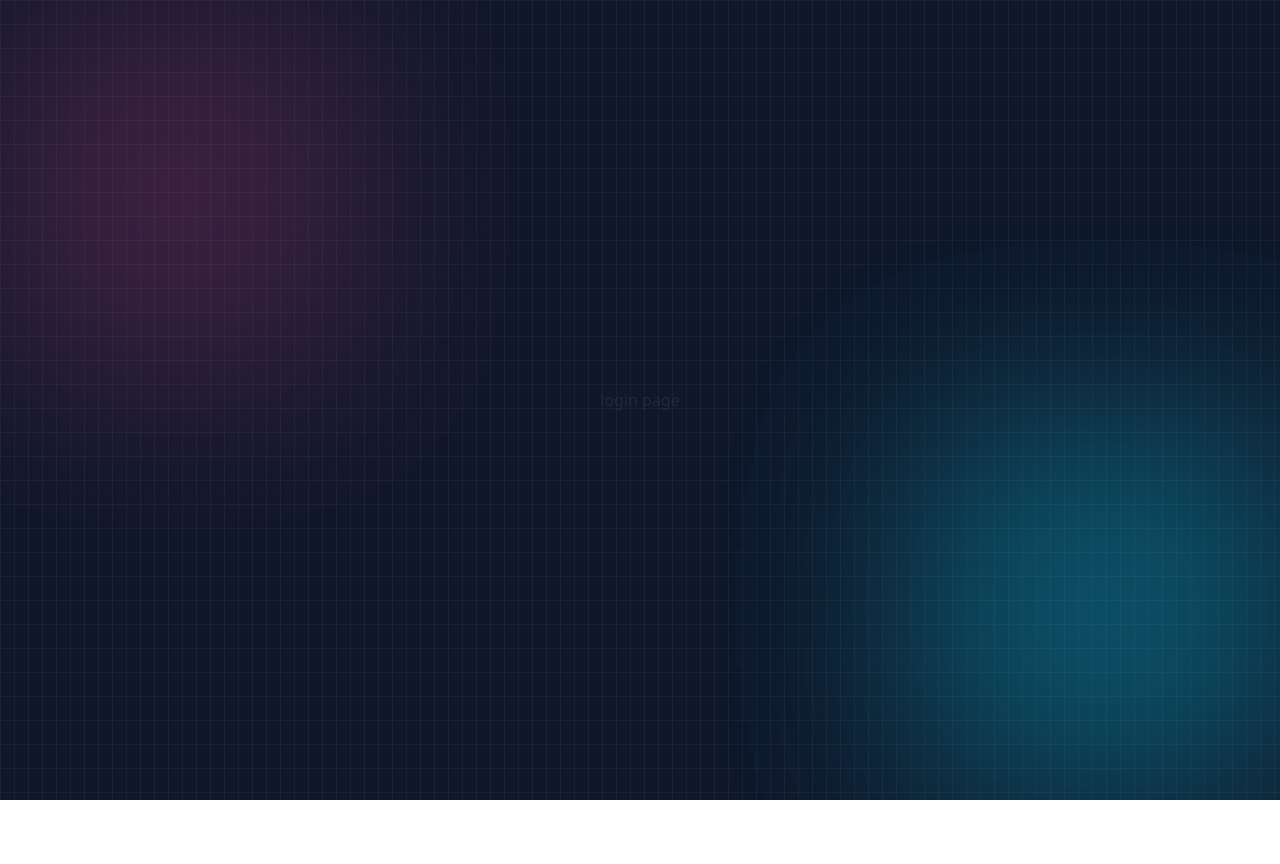
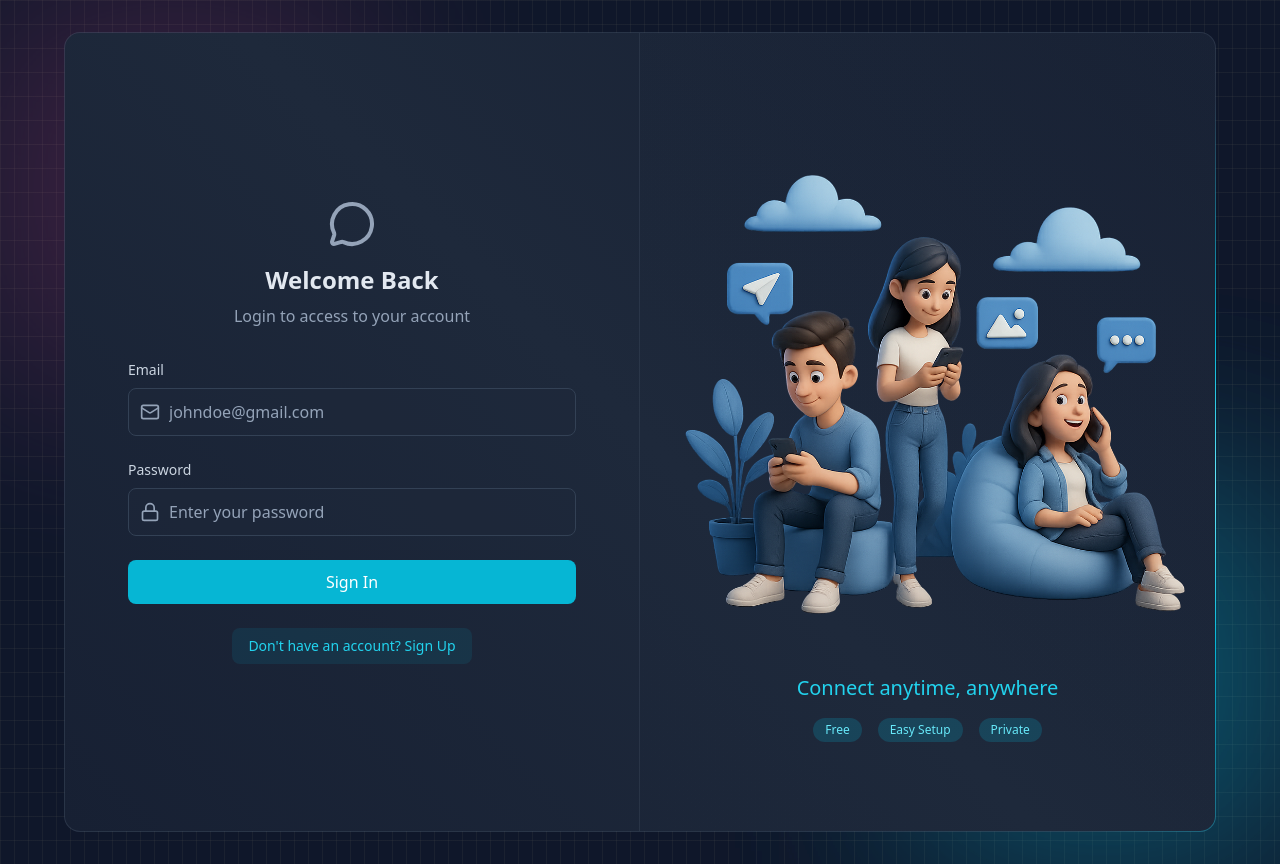
Before and after one commit to Bhupesh-Dewangan/ChatNova--Real-time-chat-application, a React (Vite) app in the folder frontend/: page /login in a window 1280 px wide. Before the commit the page ends 800 px from the top, so only its background shows below. Built offline with nearby package versions, Linux system fonts and the light colour scheme; no server answers.

Commit message:
Implemented Login and Logout feature

```diff
--- a/frontend/src/pages/ChatPage.jsx
+++ b/frontend/src/pages/ChatPage.jsx
@@ -1,4 +1,12 @@
+import { useAuthStore } from "../store/useAuthStore";
+
 function ChatPage() {
-  return <div>ChatPage</div>;
+  const { logout } = useAuthStore();
+  return (
+    <div className="z-10">
+      ChatPage
+      <button onClick={logout}>logout</button>
+    </div>
+  );
 }
 export default ChatPage;
--- a/frontend/src/pages/LoginPage.jsx
+++ b/frontend/src/pages/LoginPage.jsx
@@ -1,4 +1,108 @@
+import { useState } from "react";
+import { useAuthStore } from "../store/useAuthStore";
+import BorderAnimatedContainer from "../components/BorderAnimatedContainer";
+import { MessageCircleIcon, MailIcon, LoaderIcon, LockIcon } from "lucide-react";
+import { Link } from "react-router";
+
 function LoginPage() {
-  return <div>login page</div>;
+  const [formData, setFormData] = useState({ email: "", password: "" });
+  const { login, isLogginIn } = useAuthStore();
+
+  const handleSubmit = (e) => {
+    e.preventDefault();
+    login(formData);
+  };
+
+  return (
+    <div className="w-full flex items-center justify-center p-4 bg-slate-900">
+      <div className="relative w-full max-w-6xl md:h-[800px] h-[650px]">
+        <BorderAnimatedContainer>
+          <div className="w-full flex flex-col md:flex-row">
+            {/* FORM CLOUMN - LEFT SIDE */}
+            <div className="md:w-1/2 p-8 flex items-center justify-center md:border-r border-slate-600/30">
+              <div className="w-full max-w-md">
+                {/* HEADING TEXT */}
+                <div className="text-center mb-8">
+                  <MessageCircleIcon className="w-12 h-12 mx-auto text-slate-400 mb-4" />
+                  <h2 className="text-2xl font-bold text-slate-200 mb-2">Welcome Back</h2>
+                  <p className="text-slate-400">Login to access to your account</p>
+                </div>
+
+                {/* FORM */}
+                <form onSubmit={handleSubmit} className="space-y-6">
+                  {/* EMAIL INPUT */}
+                  <div>
+                    <label className="auth-input-label">Email</label>
+                    <div className="relative">
+                      <MailIcon className="auth-input-icon" />
+
+                      <input
+                        type="email"
+                        value={formData.email}
+                        onChange={(e) => setFormData({ ...formData, email: e.target.value })}
+                        className="input"
+                        placeholder="johndoe@gmail.com"
+                      />
+                    </div>
+                  </div>
+
+                  {/* PASSWORD INPUT */}
+                  <div>
+                    <label className="auth-input-label">Password</label>
+                    <div className="relative">
+                      <LockIcon className="auth-input-icon" />
+
+                      <input
+                        type="password"
+                        value={formData.password}
+                        onChange={(e) => setFormData({ ...formData, password: e.target.value })}
+                        className="input"
+                        placeholder="Enter your password"
+                      />
+                    </div>
+                  </div>
+
+                  {/* SUBMIT BUTTON */}
+                  <button className="auth-btn" type="submit" disabled={isLogginIn}>
+                    {isLogginIn ? (
+                      <LoaderIcon className="w-full h-5 animate-spin text-center" />
+                    ) : (
+                      "Sign In"
+                    )}
+                  </button>
+                </form>
+
+                <div className="mt-6 text-center">
+                  <Link to="/signup" className="auth-link">
+                    Don't have an account? Sign Up
+                  </Link>
+                </div>
+              </div>
+            </div>
+
+            {/* FORM ILLUSTRATION - RIGHT SIDE */}
+            <div className="hidden md:w-1/2 md:flex items-center justify-center p-6 bg-gradient-to-bl from-slate-800/20 to-transparent">
+              <div>
+                <img
+                  src="/login.png"
+                  alt="People using mobile devices"
+                  className="w-full h-auto object-contain"
+                />
+                <div className="mt-6 text-center">
+                  <h3 className="text-xl font-medium text-cyan-400">Connect anytime, anywhere</h3>
+
+                  <div className="mt-4 flex justify-center gap-4">
+                    <span className="auth-badge">Free</span>
+                    <span className="auth-badge">Easy Setup</span>
+                    <span className="auth-badge">Private</span>
+                  </div>
+                </div>
+              </div>
+            </div>
+          </div>
+        </BorderAnimatedContainer>
+      </div>
+    </div>
+  );
 }
 export default LoginPage;
--- a/frontend/src/pages/SignUpPage.jsx
+++ b/frontend/src/pages/SignUpPage.jsx
@@ -66,7 +66,7 @@
                   <div>
                     <label className="auth-input-label">Password</label>
                     <div className="relative">
-                      <MailIcon className="auth-input-icon" />
+                      <LockIcon className="auth-input-icon" />
 
                       <input
                         type="password"
--- a/frontend/src/store/useAuthStore.js
+++ b/frontend/src/store/useAuthStore.js
@@ -6,6 +6,7 @@
   authUser: null,
   isCheckingAuth: true,
   isSigningUp: false,
+  isLoggingIn: false,
 
   checkAuth: async () => {
     try {
@@ -32,4 +33,29 @@
       set({ isSigningUp: false });
     }
   },
+
+  login: async (data) => {
+    set({ isLoggingIn: true });
+    try {
+      const res = await axiosInstance.post("/auth/login", data);
+      set({ authUser: res.data });
+
+      toast.success("Logged in successfully");
+    } catch (error) {
+      toast.error(error.response.data.message);
+    } finally {
+      set({ isLoggingIn: false });
+    }
+  },
+
+  logout: async () => {
+    try {
+      await axiosInstance.post("/auth/logout");
+      set({ authUser: null });
+      toast.success("Logged out successfully");
+    } catch (error) {
+      toast.error("Error logging out");
+      console.log("Logout error:", error);
+    }
+  },
 }));
```
